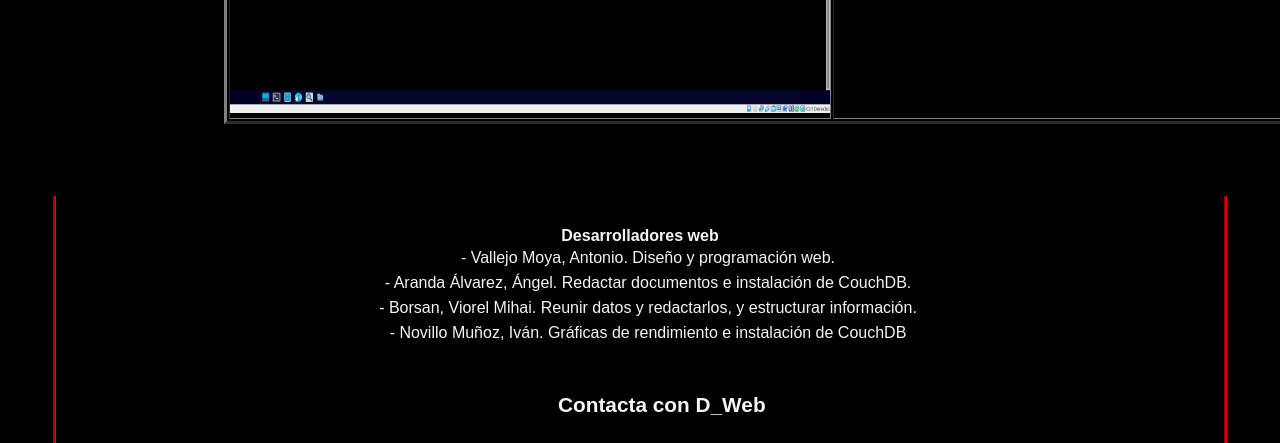
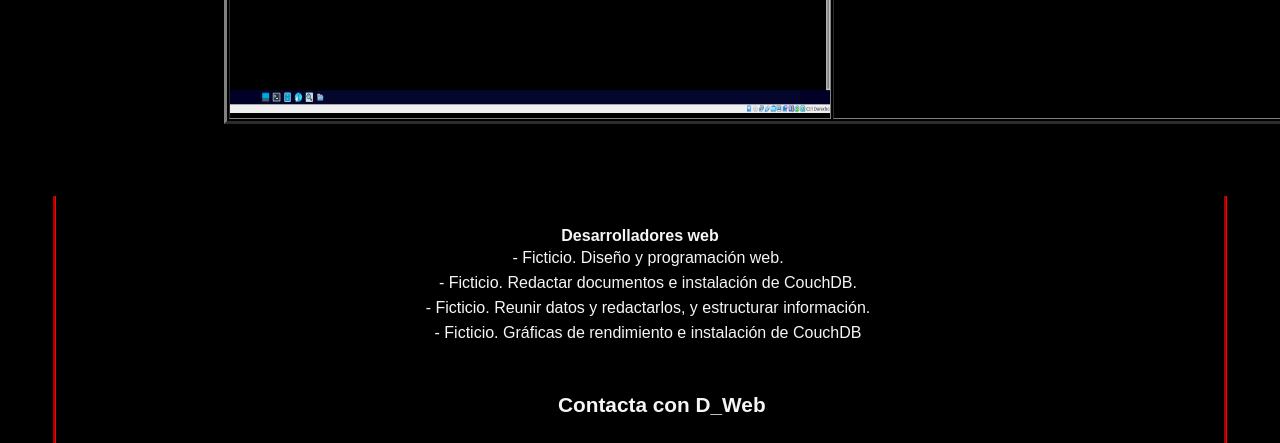
Before and after one commit to ToniCoding/Variety-Code, a plain HTML site: page G3-CouchDB/pg/install.html in a window 1280 px wide. Shown: the part 2214-2657 px from the top of the page. Drawn offline with Linux system fonts and the light colour scheme; a web font is replaced by a local one.

Commit message:
Add files via upload

```diff
--- a/G3-CouchDB/pg/install.html
+++ b/G3-CouchDB/pg/install.html
@@ -80,10 +80,10 @@
             <div class="devWrapper"> <!-- {Contenedor} Información acerca de los desarrolladores -->
                 <h4>Desarrolladores web</h4>
                 <ul class="noListStyle devList">
-                    <li>- Vallejo Moya, Antonio. Diseño y programación web.</li>
-                    <li>- Aranda Álvarez, Ángel. Redactar documentos e instalación de CouchDB.</li>
-                    <li>- Borsan, Viorel Mihai. Reunir datos y redactarlos, y estructurar información.</li>
-                    <li>- Novillo Muñoz, Iván. Gráficas de rendimiento e instalación de CouchDB</li>
+                    <li>- Ficticio. Diseño y programación web.</li>
+                    <li>- Ficticio. Redactar documentos e instalación de CouchDB.</li>
+                    <li>- Ficticio. Reunir datos y redactarlos, y estructurar información.</li>
+                    <li>- Ficticio. Gráficas de rendimiento e instalación de CouchDB</li>
                 </ul>
             </div>
             <div class="contactWrapper"> <!-- {Contenedor} Contacto con la empresa -->
```
